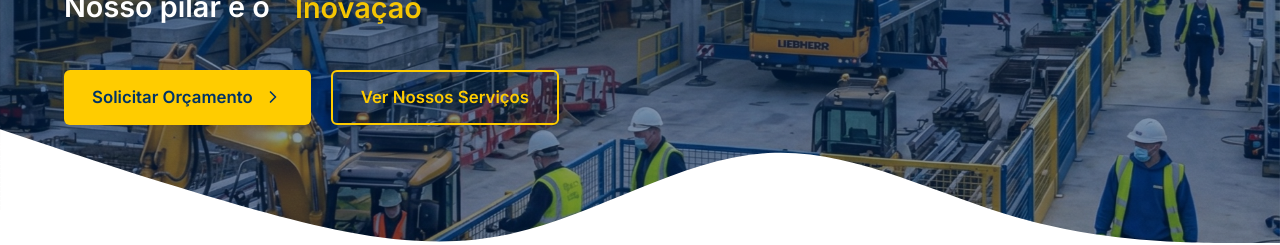
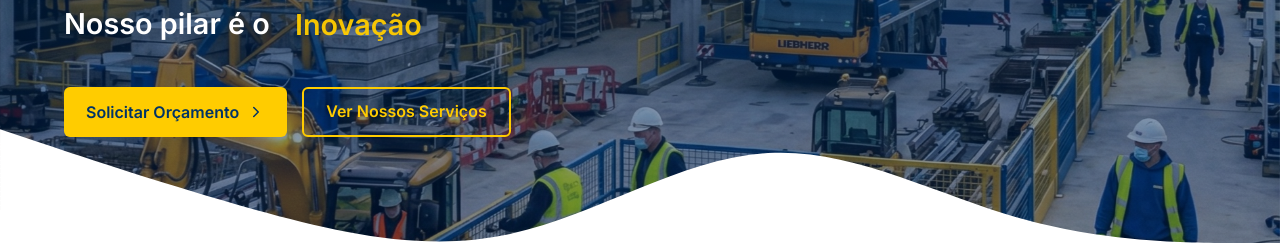
Before and after one commit to afonsoDomingos/doca, a React (Vite) app: page / in a window 1280 px wide. Shown: the part 466-711 px from the top of the page. Built offline with nearby package versions, Linux system fonts and the light colour scheme; no server answers.

Commit message:
style: final button sizing and spacing adjustment in Hero

```diff
--- a/src/components/Hero.jsx
+++ b/src/components/Hero.jsx
@@ -122,22 +122,22 @@ const Hero = ({ onOpenQuote }) => {
             Nosso pilar é o <RotatingText />
           </div>
 
-          <div style={{ display: 'flex', gap: '20px', flexWrap: 'wrap', marginBottom: '80px' }}>
+          <div style={{ display: 'flex', gap: '15px', flexWrap: 'wrap', marginBottom: '50px' }}>
             <motion.button
               onClick={onOpenQuote}
               whileHover={{ scale: 1.05 }}
               whileTap={{ scale: 1 }}
               className="btn btn-primary"
-              style={{ padding: '12px 28px', fontSize: '1.05rem', display: 'flex', alignItems: 'center', gap: '10px', border: 'none', cursor: 'pointer' }}
+              style={{ padding: '10px 22px', fontSize: '1rem', display: 'flex', alignItems: 'center', gap: '8px', border: 'none', cursor: 'pointer' }}
             >
-              Solicitar Orçamento <ChevronRight size={20} />
+              Solicitar Orçamento <ChevronRight size={18} />
             </motion.button>
             <motion.a
               href="#servicos"
               whileHover={{ scale: 1.05 }}
               whileTap={{ scale: 1 }}
               className="btn btn-outline"
-              style={{ padding: '12px 28px', fontSize: '1.05rem' }}
+              style={{ padding: '10px 22px', fontSize: '1rem' }}
             >
               Ver Nossos Serviços
             </motion.a>
```
